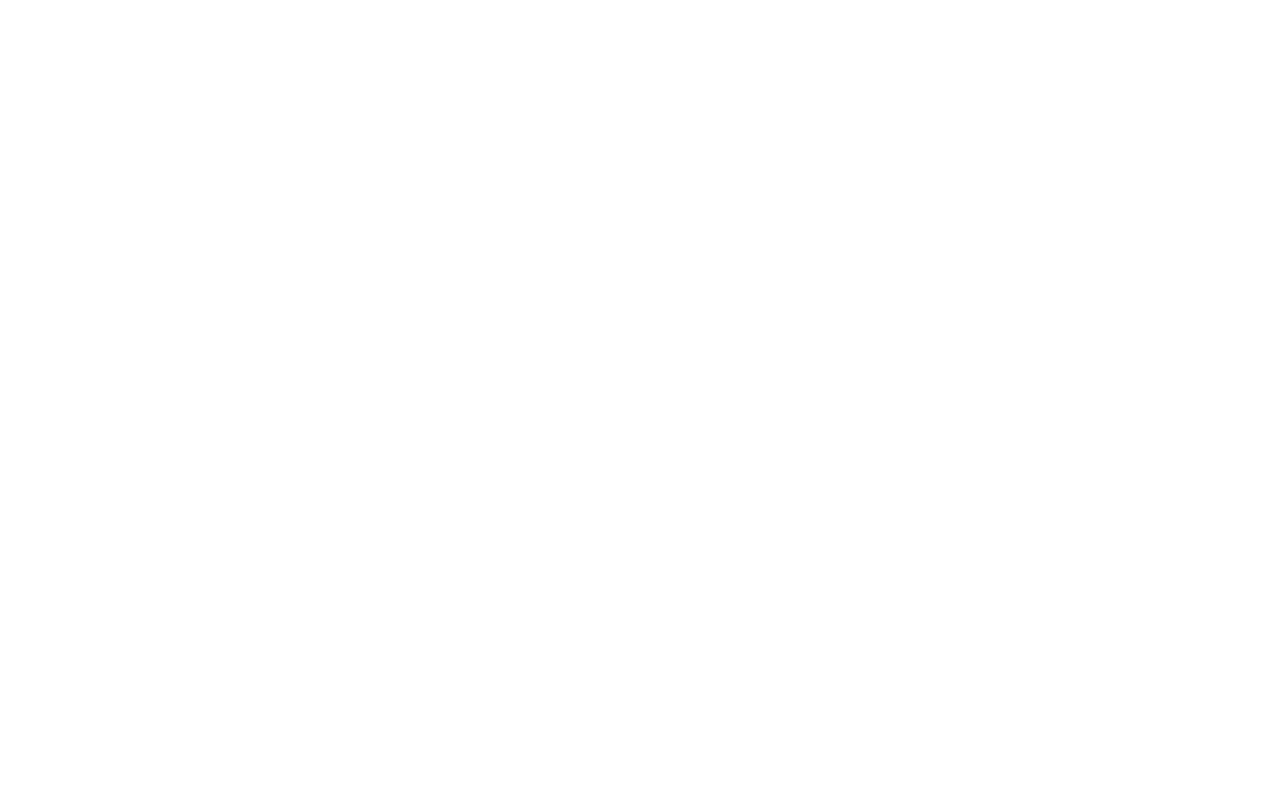
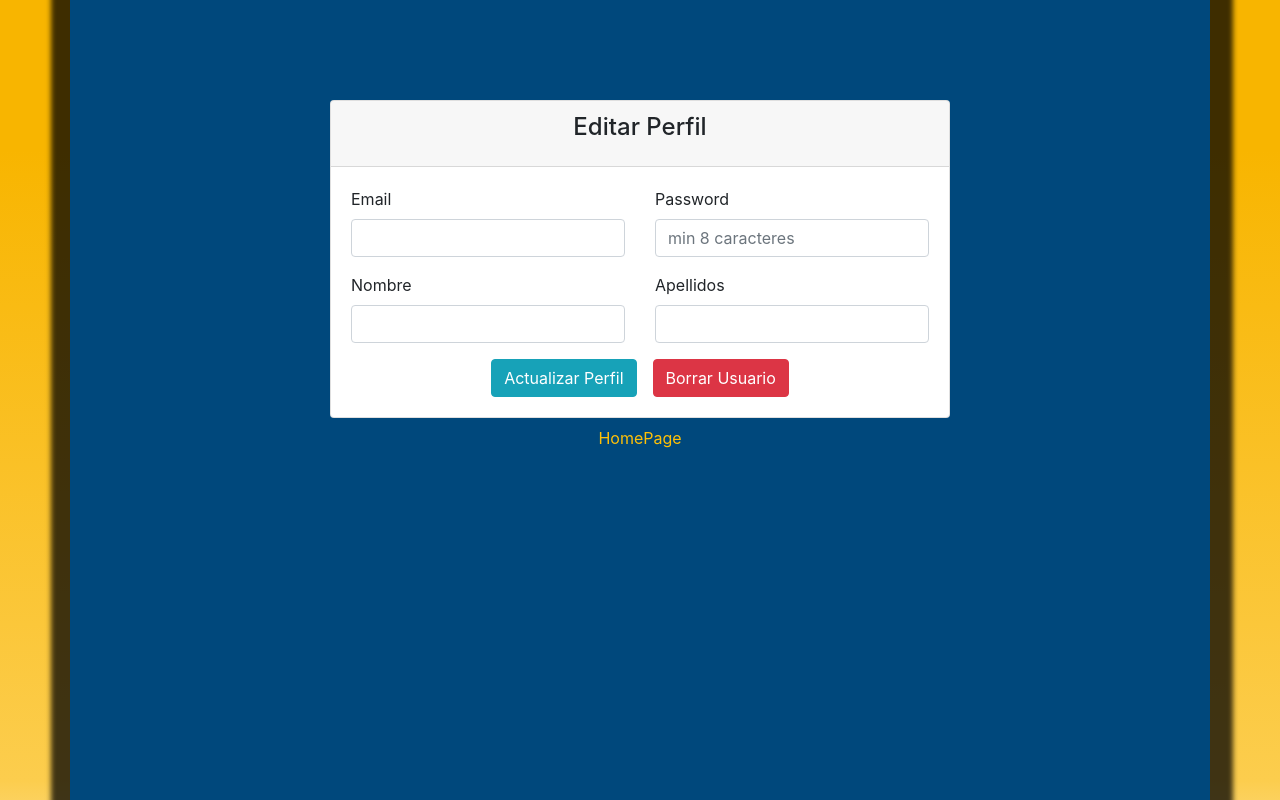
Before and after one commit to Legodark/fintech-project, a Vue app in the folder frontend/: page /profile in a window 1280 px wide. Shown: the top 800 px of the page. Built offline with nearby package versions, Linux system fonts and the light colour scheme.

Commit message:
Frotend && Backend (update): Cambio de fetch a axios en las peticiones al backend, añadida pagina de perfil de usuario, añadidas peticiones get,pacth y delete para los usuarios en Backend

```diff
--- a/frontend/package.json
+++ b/frontend/package.json
@@ -11,6 +11,7 @@
     "bootstrap": "^4.5.3",
     "bootstrap-vue": "^2.18.1",
     "core-js": "^3.6.5",
+    "jwt-decode": "^3.0.0",
     "vue": "^2.6.12",
     "vue-axios": "2.1.4",
     "vue-router": "^3.4.5",
@@ -22,6 +23,7 @@
     "@vue/cli-service": "~4.5.0",
     "bootstrap": "^4.5.2",
     "mutationobserver-shim": "^0.3.7",
+    "node-sass": "^4.14.1",
     "popper.js": "^1.16.1",
     "portal-vue": "^2.1.7",
     "sass": "^1.26.11",
--- a/frontend/src/App.vue
+++ b/frontend/src/App.vue
@@ -18,3 +18,7 @@
   }
 }
 </script>
+
+<style>
+
+</style>
--- /dev/null
+++ b/frontend/src/components/Card.vue
@@ -0,0 +1,53 @@
+<template>
+  <div class="card" :class="[type && `card-${type}`]">
+    <div class="card-image" v-if="$slots.image">
+      <slot name="image"></slot>
+    </div>
+    <div class="card-header" v-if="$slots.header || title" :class="headerClasses">
+      <slot name="header">
+        <h4 class="card-title">{{title}}</h4>
+        <p class="card-category" v-if="subTitle">{{subTitle}}</p>
+      </slot>
+    </div>
+    <div class="card-body" v-if="$slots.default" :class="bodyClasses">
+      <slot></slot>
+    </div>
+    <slot name="raw-content"></slot>
+    <div class="card-footer" :class="footerClasses" v-if="$slots.footer">
+      <slot name="footer"></slot>
+    </div>
+  </div>
+</template>
+<script>
+  export default {
+    name: "card",
+    props: {
+      title: {
+        type: String,
+        description: "Card title"
+      },
+      subTitle: {
+        type: String,
+        description: "Card subtitle"
+      },
+      type: {
+        type: String,
+        description: "Card type (e.g primary/danger etc)"
+      },
+      headerClasses: {
+        type: [String, Object, Array],
+        description: "Card header css classes"
+      },
+      bodyClasses: {
+        type: [String, Object, Array],
+        description: "Card body css classes"
+      },
+      footerClasses: {
+        type: [String, Object, Array],
+        description: "Card footer css classes"
+      }
+    }
+  };
+</script>
+<style>
+</style>
--- /dev/null
+++ b/frontend/src/inputs/BaseInput.vue
@@ -0,0 +1,97 @@
+<template>
+  <div class="form-group"
+       :class="{
+          'input-group': hasIcon,
+          'input-group-focus': focused
+       }">
+    <slot name="label">
+      <label v-if="label" class="control-label">
+        {{label}}
+      </label>
+    </slot>
+    <slot name="addonLeft">
+      <span v-if="addonLeftIcon" class="input-group-prepend">
+        <div class="input-group-text">
+          <i :class="addonLeftIcon"></i>
+        </div>
+      </span>
+    </slot>
+    <slot>
+      <input
+        :value="value"
+        v-bind="$attrs"
+        v-on="listeners"
+        class="form-control"
+        aria-describedby="addon-right addon-left">
+    </slot>
+    <slot name="addonRight">
+      <span v-if="addonRightIcon" class="input-group-append">
+        <div class="input-group-text">
+          <i :class="addonRightIcon"></i>
+        </div>
+      </span>
+    </slot>
+    <slot name="helperText"></slot>
+  </div>
+</template>
+<script>
+  export default {
+    inheritAttrs: false,
+    name: "base-input",
+    props: {
+      label: {
+        type: String,
+        description: "Input label"
+      },
+      value: {
+        type: [String, Number],
+        description: "Input value"
+      },
+      addonRightIcon: {
+        type: String,
+        description: "Input icon on the right"
+      },
+      addonLeftIcon: {
+        type: String,
+        description: "Input icon on the left"
+      },
+    },
+    model: {
+      prop: 'value',
+      event: 'input'
+    },
+    data() {
+      return {
+        focused: false
+      }
+    },
+    computed: {
+      hasIcon() {
+        const { addonRight, addonLeft } = this.$slots;
+        return addonRight !== undefined || addonLeft !== undefined || this.addonRightIcon !== undefined || this.addonLeftIcon !== undefined;
+      },
+      listeners() {
+        return {
+          ...this.$listeners,
+          input: this.onInput,
+          blur: this.onBlur,
+          focus: this.onFocus
+        }
+      }
+    },
+    methods: {
+      onInput(evt) {
+        this.$emit('input', evt.target.value)
+      },
+      onFocus() {
+        this.focused = true;
+      },
+      onBlur() {
+        this.focused = false;
+      }
+    }
+  }
+</script>
+<style>
+
+</style>
--- a/frontend/src/main.js
+++ b/frontend/src/main.js
@@ -6,8 +6,8 @@
 import Vuex from 'vuex'
 import App from './App.vue'
 import VueRouter from 'vue-router'
+import axios from 'axios'
 import VueAxios from  'vue-axios'
-import axios from 'axios'
 import store from './store/index'
 
 
@@ -16,12 +16,14 @@
 import HomePage from '@/pages/HomePage'
 import LoginPage from '@/pages/LoginPage'
 import RegisterPage from '@/pages/RegisterPage'
+import ProfilePage from '@/pages/ProfilePage'
 
 const routes = [
 
   { path: "/", name: "Home", component: HomePage },
   { path: "/login", name: "Login", component: LoginPage },
-  { path: "/register", name: "Register", component: RegisterPage }
+  { path: "/register", name: "Register", component: RegisterPage },
+  { path: "/profile", name: "Profile", component: ProfilePage}
 
 ]
 
--- a/frontend/src/pages/LoginPage.vue
+++ b/frontend/src/pages/LoginPage.vue
@@ -11,24 +11,25 @@
 				<div class="login-group">
 					<div class="form-group">
 						<label for="lg_username" class="sr-only">Username</label>
-						<input type="email" class="form-control" id="lg_username" name="lg_username" placeholder="Usuario" v-model="user.email">
+						<input type="email" class="form-control" id="lg_username" name="lg_username" placeholder="Usuario" v-model="userLogin.email">
 					</div>
 					<div class="form-group">
 						<label for="lg_password" class="sr-only">Password</label>
-						<input type="password" class="form-control" id="lg_password" name="lg_password" placeholder="Contraseña" v-model="user.password">
-					</div>
-					<div class="form-group login-group-checkbox">
-						<input type="checkbox" id="lg_remember" name="lg_remember">
-						<label for="lg_remember">Recordar</label>
+						<input type="password" class="form-control" id="lg_password" name="lg_password" placeholder="Password" v-model="userLogin.password">
 					</div>
 				</div>
-				<button type="submit" class="login-button" @click.prevent="login(user)"><i class="fa fa-chevron-right"></i></button>
+				<button type="submit" class="login-button" @click.prevent="login()"><i class="fa fa-chevron-right"></i></button>
 			</div>
+
 			<div class="etc-login-form">
-				<p class="text-center">Recupera tu contraseña <a href="#">aquí</a></p>
+        <div class="text-center text-warning"><p>{{error}}</p></div>
+				<p class="text-center"><a href="#"></a></p>
 				<p class="text-center">Registrate <router-link to="/register">aquí</router-link></p>
 			</div>
       <div class="text-center"><router-link to="/">HomePage</router-link></div>
+      <div class="text-center"><router-link to="/profile">Profile</router-link></div>
+      <div class="text-center"><button @click.prevent="logOut()">Salir</button></div>
+
 		</form>
 	</div>
 	<!-- end:Main Form -->
@@ -46,14 +47,30 @@
   name: "HomePage",
   data(){
     return {
-      user: {
+      userLogin: {
         email: '',
         password: ''
-      }
+      },
+      error: ''
     }
   },
   methods:{
-    ...mapActions(['login'])
+    async login(){
+
+      try{
+      await this.$store.dispatch('login', this.userLogin)
+
+      this.$router.push('/')
+      }
+      catch(error){
+        this.error = error.response.data.mensage
+      }
+    },
+    async logOut(){
+       await this.$store.dispatch('logOut')
+
+        this.$router.push("/")
+    }
   }
 }
 </script>
--- /dev/null
+++ b/frontend/src/pages/ProfilePage.vue
@@ -0,0 +1,166 @@
+<template>
+<div class="degrade">
+  <div class="container bg div-case-large box-shadow">
+  <div class="row justify-content-center">
+  <card class="custom-margin">
+    <h4 slot="header" class="card-title text-center">Editar Perfil</h4>
+    <form>
+      <div class="row">
+        <!--<div class="col-md-5">
+          <base-input type="text"
+                    label="Company"
+                    :disabled="true"
+                    placeholder="Light dashboard"
+                    >
+          </base-input>
+        </div>-->
+        <div class="col-md-6">
+          <base-input type="email"
+                    label="Email"
+                    placeholder=""
+                    >
+          </base-input>
+        </div>
+        <div class="col-md-6">
+          <base-input type="password"
+                    label="Password"
+                    placeholder="min 8 caracteres"
+                    >
+          </base-input>
+        </div>
+      </div>
+
+      <div class="row">
+        <div class="col-md-6">
+          <base-input type="text"
+                    label="Nombre"
+                    placeholder=""
+                    >
+          </base-input>
+        </div>
+        <div class="col-md-6">
+          <base-input type="text"
+                    label="Apellidos"
+                    placeholder=""
+                    >
+          </base-input>
+        </div>
+      </div>
+
+      <!--<div class="row">
+        <div class="col-md-12">
+          <base-input type="text"
+                    label="Address"
+                    placeholder="Home Address"
+                    >
+          </base-input>
+        </div>
+      </div>
+
+      <div class="row">
+        <div class="col-md-4">
+          <base-input type="text"
+                    label="City"
+                    placeholder="City"
+                    >
+          </base-input>
+        </div>
+        <div class="col-md-4">
+          <base-input type="text"
+                    label="Country"
+                    placeholder="Country"
+                    >
+          </base-input>
+        </div>
+        <div class="col-md-4">
+          <base-input type="number"
+                    label="Postal Code"
+                    placeholder="ZIP Code"
+                    >
+          </base-input>
+        </div>
+      </div>
+
+      <div class="row">
+        <div class="col-md-12">
+          <div class="form-group">
+            <label>About Me</label>
+            <textarea rows="5" class="form-control border-input"
+                      placeholder="Here can be your description"
+                      >
+              </textarea>
+          </div>
+        </div>
+      </div>-->
+      <div class="text-center">
+        <button type="submit" class="btn btn-info btn-fill">
+          Actualizar Perfil
+        </button>
+        <button type="submit" class="btn btn-danger btn-fill ml-3">
+          Borrar Usuario
+        </button>
+      </div>
+    </form>
+  </card>
+  </div>
+  <div class="text-center mt-2"><router-link to="/" class="text-warning">HomePage</router-link></div>
+</div>
+</div>
+</template>
+
+<script>
+import Card from '@/components/Card'
+import BaseInput from '@/inputs/BaseInput'
+export default {
+  name: 'ProfilePage',
+  components: {
+    Card,
+    BaseInput
+    },
+  userUpdate: {
+    name: '',
+    lastname: '',
+    email: '',
+    password: ''
+  },
+  methods:{
+
+
+  }
+}
+
+</script>
+
+<style>
+.bg {
+  background-color: #00487c;
+}
+
+.degrade {
+  background: -webkit-linear-gradient(
+    top,
+    rgba(248, 181, 0, 1) 0%,
+    rgba(248, 181, 0, 1) 15%,
+    rgba(252, 205, 77, 1) 78%,
+    rgba(251, 223, 147, 1) 87%,
+    rgba(252, 234, 187, 1) 95%,
+    rgba(252, 234, 187, 1) 100%
+  );
+  height: 1000px;
+
+}
+.div-case-large{
+    height: 1000px;
+}
+
+.box-shadow {
+
+  -webkit-box-shadow: 2px 9px 5px 21px rgba(0, 0, 0, 0.75);
+  -moz-box-shadow: 2px 9px 5px 21px rgba(0, 0, 0, 0.75);
+  box-shadow: 2px 9px 5px 21px rgba(0, 0, 0, 0.75);
+}
+
+.custom-margin{
+  margin-top: 100px;
+}
+</style>
--- a/frontend/src/pages/RegisterPage.vue
+++ b/frontend/src/pages/RegisterPage.vue
@@ -19,7 +19,7 @@
 					</div>
 					<div class="form-group">
 						<label for="reg_password" class="sr-only">Password</label>
-						<input type="password" class="form-control" id="reg_lastname" name="reg_password" placeholder="Contraseña" v-model="registerUser.password">
+						<input type="password" class="form-control" id="reg_password" name="reg_password" placeholder="Contraseña" v-model="registerUser.password">
 					</div>
 					<!--<div class="form-group">
 						<label for="reg_password_confirm" class="sr-only">Password Confirm</label>
@@ -78,15 +78,14 @@
   methods: {
     async register(){
       try{
-        await this.$http.post('http://localhost:3000/auth/register', this.registerUser)
+        await this.axios.post('http://localhost:3000/auth/register', this.registerUser)
 
         alert('Te has registrado satisfactorizamente.')
 
         this.$router.push('/login')
 
       }catch(error){
-
-        alert('Se ha producido un error al registrar el usuario.')
+        console.log(error.response.data);
       }
     }
   }
```
Also changed, not shown: frontend/src/store/index.js (+10 -12 lines), 2 other files (tests, documents, lock files or other folders).
